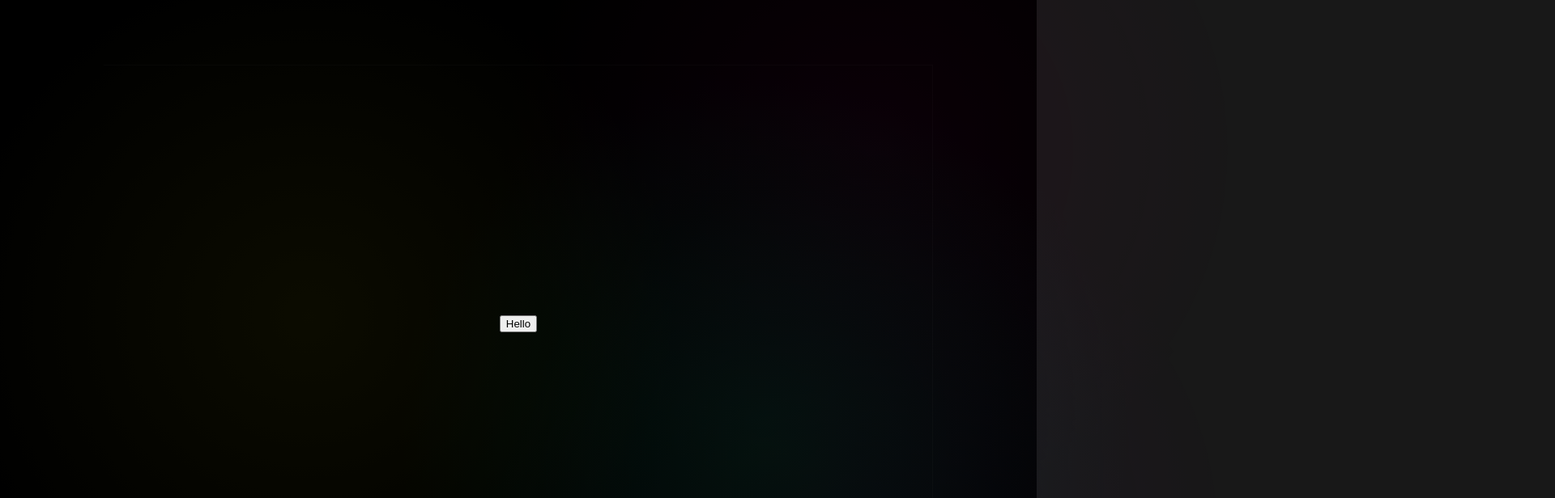
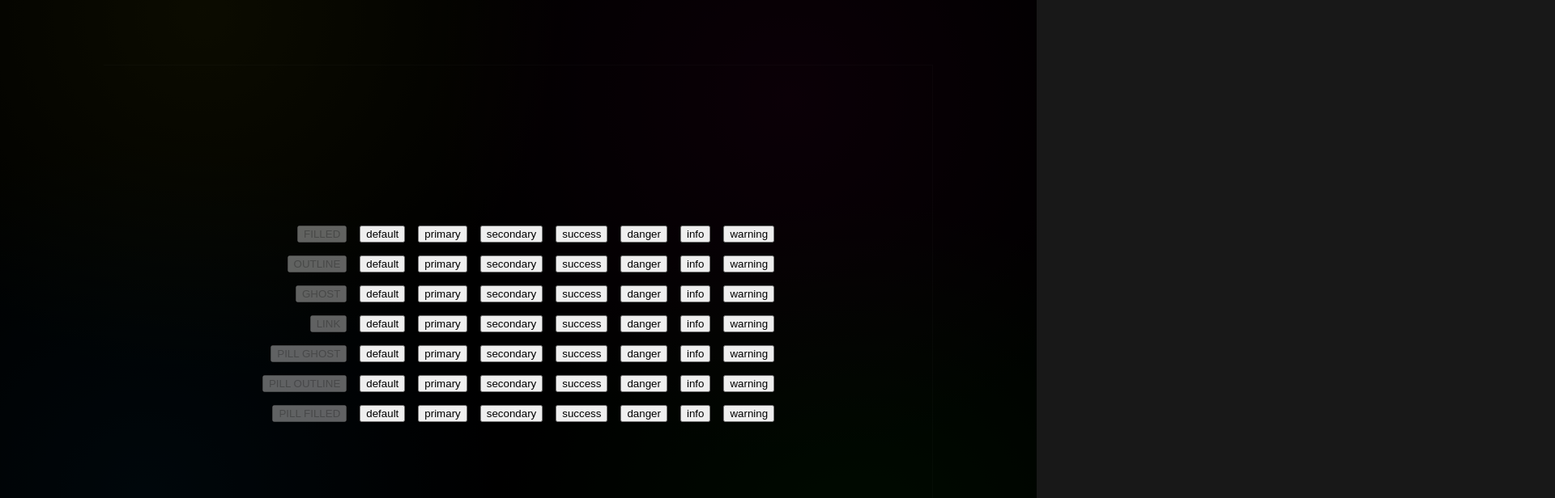
Before and after one commit to NandanGit/reactds, a React (Vite) app in the folder packages/sandbox/: page / in a window 1280 px wide. Shown: the top 616 px of the page at 81% size, 1920 px wide, since content can reach past the window. Built offline with nearby package versions, Linux system fonts and the light colour scheme.

Commit message:
Create Button Gallery

```diff
--- a/packages/coorg/src/components/Button/Button.classes.ts
+++ b/packages/coorg/src/components/Button/Button.classes.ts
@@ -8,10 +8,10 @@ export const buttonVariations = cva<ButtonVariations>(
     variants: {
       variant: {
         filled: `${NS}-filled !text-white/80 hover:brightness-125 active:brightness-110`,
-        outline: `${NS}-outline border-solid border-2 backdrop-blur-0 hover:brightness-125 active:brightness-110`,
-        ghost: `${NS}-ghost backdrop-blur-0 shadow-none hover:brightness-125 active:brightness-110`,
-        link: `${NS}-link !bg-transparent backdrop-blur-0 shadow-none hover:underline underline-offset-2 transform active:scale-[98%]`,
-        'inline-link': `${NS}-inline-link !bg-transparent backdrop-blur-0 shadow-none hover:underline !p-0 !h-fit !w-fit transform active:scale-[98%]`,
+        outline: `${NS}-outline border-solid border-glass/50 border-2 backdrop-blur-0 hover:brightness-125 active:brightness-110`,
+        ghost: `${NS}-ghost backdrop-blur-0 shadow-none hover:brightness-125 active:brightness-110 border-transparent`,
+        link: `${NS}-link !bg-transparent backdrop-blur-0 shadow-none hover:underline underline-offset-2 focus-visible:underline transform active:scale-[98%]`,
+        'inline-link': `${NS}-inline-link !bg-transparent backdrop-blur-0 shadow-none hover:underline focus-visible:underline !p-0 !h-fit !w-fit transform active:scale-[98%]`,
       },
       size: {
         sm: `${NS}-sm h-8 px-3 text-sm`,
@@ -33,5 +33,5 @@ export const buttonVariations = cva<ButtonVariations>(
       size: 'md',
       intent: 'default',
     },
-  }
+  },
 );
--- a/packages/coorg/src/components/Button/Button.tsx
+++ b/packages/coorg/src/components/Button/Button.tsx
@@ -19,7 +19,7 @@ export const Button = forwardRef<HTMLButtonElement, ButtonProps>(
         variations={buttonVariations}
         className={clsx(className, {
           'w-full': full,
-          'rounded-full': pill,
+          '!rounded-full': pill,
         })}
         {...props}
       >
--- a/packages/coorg/src/components/Button/_button.scss
+++ b/packages/coorg/src/components/Button/_button.scss
@@ -7,7 +7,7 @@
       @apply text-white/80 border-transparent;
 
       &.#{$ns}-default {
-        @apply glass rounded-md text-white/80;
+        @apply glass rounded-md text-white/80 border-solid border-transparent;
       }
 
       &.#{$ns}-primary {
--- a/packages/sandbox/src/App.css
+++ b/packages/sandbox/src/App.css
@@ -2,6 +2,7 @@
 	position: absolute;
 	width: 100vw;
 	height: 100vh;
+	overflow: hidden;
 	background-color: black;
 	top: 0;
 	left: 0;
--- a/packages/sandbox/src/App.tsx
+++ b/packages/sandbox/src/App.tsx
@@ -1,28 +1,10 @@
 import './App.css';
-import { Button, Surface } from '@reactds/coorg';
+import { ButtonGallery } from './Galleries/ButtonGallery';
 
 function App() {
 	return (
 		<>
-			<Surface
-				style={{
-					minWidth: '80%',
-					height: '80%',
-					display: 'flex',
-					justifyContent: 'center',
-					alignItems: 'center',
-					gap: '1rem',
-				}}
-			>
-				<Button
-					// intent='info'
-					// variant='filled'
-					// disabled
-					onClick={() => console.log('Clicked')}
-				>
-					Hello
-				</Button>
-			</Surface>
+			<ButtonGallery />
 
 			{/* Background */}
 			<div className='background'>
--- /dev/null
+++ b/packages/sandbox/src/Container.tsx
@@ -0,0 +1,105 @@
+import React from 'react';
+import { clsx } from 'clsx';
+import { Surface } from '@reactds/coorg';
+
+export interface ContainerProps extends React.HTMLAttributes<HTMLDivElement> {
+	horizontal?: boolean;
+	reverse?: boolean;
+	gap?: number | string;
+	spread?: boolean;
+	transparent?: boolean;
+}
+
+const Container: React.FC<ContainerProps> & {
+	Portion: typeof Portion;
+} = ({
+	// className = '',
+	style = {},
+	children,
+	gap = '1rem',
+	spread = false,
+	transparent = false,
+	horizontal = false,
+	reverse = false,
+	...props
+}) => {
+	return (
+		<Surface
+			style={{
+				...(spread ? { minWidth: '80%', height: '80%' } : {}),
+				...(transparent
+					? {
+							background: 'transparent',
+							backdropFilter: 'none',
+							boxShadow: 'none',
+							padding: 0,
+					  }
+					: {}),
+				flexDirection: `${horizontal ? 'row' : 'column'}${
+					reverse ? '-reverse' : ''
+				}` as React.CSSProperties['flexDirection'],
+				// flexDirection: 'column-reverse',
+				display: 'flex',
+				justifyContent: 'center',
+				alignItems: 'center',
+				// flex: '1',
+				gap,
+
+				...style,
+			}}
+			{...props}
+		>
+			{/* <Surface
+				className={clsx(
+					className,
+					{
+						'flex justify-center items-center gap-2': true,
+						'flex-row': horizontal && !reverse,
+						'flex-col': !horizontal && !reverse,
+						'flex-row-reverse': horizontal && reverse,
+						'flex-col-reverse': !horizontal && reverse,
+					}
+					// 'min-w-[80%] min-h-[80%]',
+				)}
+			> */}
+			{children}
+		</Surface>
+	);
+};
+
+export interface PortionProps extends React.HTMLAttributes<HTMLDivElement> {
+	title?: string;
+	horizontal?: boolean;
+	reverse?: boolean;
+}
+
+const Portion: React.FC<PortionProps> = ({
+	children,
+	className = '',
+	title,
+	horizontal = false,
+	reverse = false,
+	...props
+}) => {
+	return (
+		<div
+			className={clsx(className, 'flex justify-between items-center gap-2', {
+				'flex-row': horizontal && !reverse,
+				'flex-col': !horizontal && !reverse,
+				'flex-row-reverse': horizontal && reverse,
+				'flex-col-reverse': !horizontal && reverse,
+			})}
+			{...props}
+		>
+			{title && (
+				<span className='text-center font-bold tracking-wider uppercase'>
+					{title}
+				</span>
+			)}
+			{children}
+		</div>
+	);
+};
+
+Container.Portion = Portion;
+export { Container };
--- /dev/null
+++ b/packages/sandbox/src/Galleries/ButtonGallery.tsx
@@ -0,0 +1,95 @@
+import React from 'react';
+import { Container } from '../Container';
+import { Button, ButtonProps } from '@reactds/coorg';
+
+export interface ButtonGalleryProps
+	extends React.HTMLAttributes<HTMLDivElement> {
+	className?: string;
+}
+
+export const ButtonGallery: React.FC<ButtonGalleryProps> = () => {
+	const variants: ButtonProps['variant'][] = [
+		'filled',
+		'outline',
+		'ghost',
+		'link',
+		// 'inline-link',
+	];
+	const pillVariants: ButtonProps['variant'][] = [
+		'ghost',
+		'outline',
+		'filled', //
+	];
+	const intents: ButtonProps['intent'][] = [
+		'default',
+		'primary',
+		'secondary',
+		'success',
+		'danger',
+		'info',
+		'warning',
+	];
+	return (
+		<Container spread horizontal>
+			{[
+				<Container transparent style={{ alignItems: 'flex-end' }} key='names'>
+					{[
+						...variants.map((variant) => (
+							<Button
+								size='sm'
+								// {...{ variant }}
+								// className='capitalize'
+								variant='ghost'
+								disabled
+								style={{ textTransform: 'uppercase' }}
+								key={variant}
+							>
+								{variant}
+							</Button>
+						)),
+						...pillVariants.map((variant) => (
+							<Button
+								size='sm'
+								// {...{ variant }}
+								// className='capitalize'
+								variant='ghost'
+								disabled
+								style={{ textTransform: 'uppercase' }}
+								key={variant + '-pill'}
+							>
+								pill {variant}
+							</Button>
+						)),
+					]}
+				</Container>,
+				...intents.map((intent) => (
+					<Container transparent style={{ alignItems: 'stretch' }} key={intent}>
+						{[
+							...variants.map((variant) => (
+								<Button
+									size='sm'
+									{...{ variant, intent }}
+									className='capitalize'
+									key={variant}
+								>
+									{intent}
+								</Button>
+							)),
+							...pillVariants.map((variant) => (
+								<Button
+									size='sm'
+									pill
+									{...{ variant, intent }}
+									className='capitalize'
+									key={variant + '-pill'}
+								>
+									{intent}
+								</Button>
+							)),
+						]}
+					</Container>
+				)),
+			]}
+		</Container>
+	);
+};
--- a/packages/sandbox/src/index.css
+++ b/packages/sandbox/src/index.css
@@ -5,11 +5,13 @@
 
 body {
 	background-color: #181818;
+	font-family: sans-serif;
 }
 
 #root {
 	height: 100vh;
 	display: flex;
+	flex-direction: column;
 	justify-content: center;
 	align-items: center;
 	gap: 1rem;
```
Also changed, not shown: packages/sandbox/.eslintrc.cjs.
